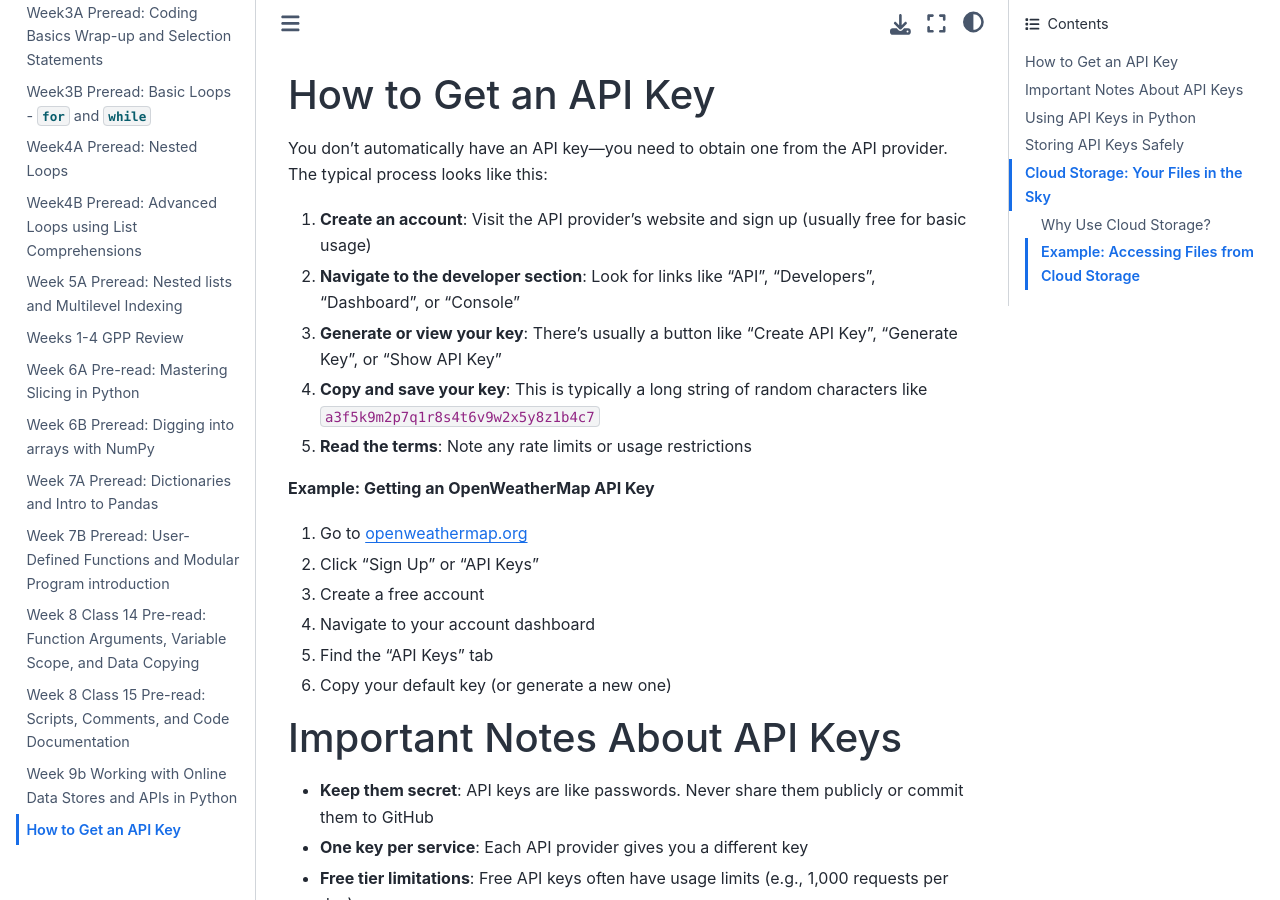
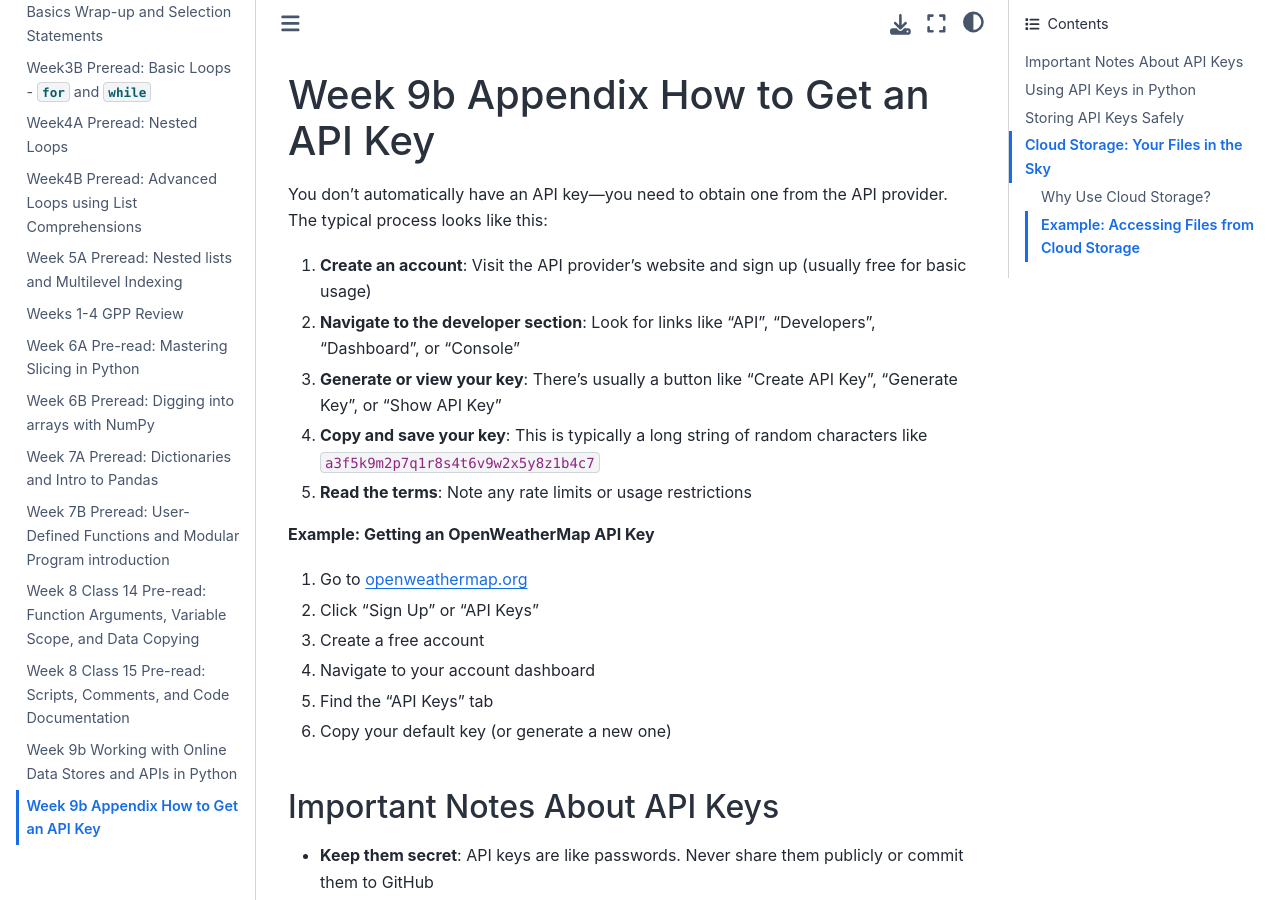
Before and after one commit to depasquale-lab/EK125, a Jupyter Book: the page built from Week9bappendix.md, in a window 1280 px wide and 900 px high. Built offline with Jupyter Book 1.0.4 settings and Sphinx 7.4.7 and the Sphinx Book theme 1.1.4, drawn with Linux system fonts in a browser that asks for light colours.

Commit message:
Update Week9bappendix.md

````diff
--- a/Week9bappendix.md
+++ b/Week9bappendix.md
@@ -1,4 +1,4 @@
-#### How to Get an API Key
+# Week 9b Appendix How to Get an API Key
 
 You don't automatically have an API key—you need to obtain one from the API provider. The typical process looks like this:
 
@@ -115,4 +115,5 @@ print(files)
 
 # Download a specific file
 client.download_file('data.csv', local_path='./data.csv')
+
 ```
````
